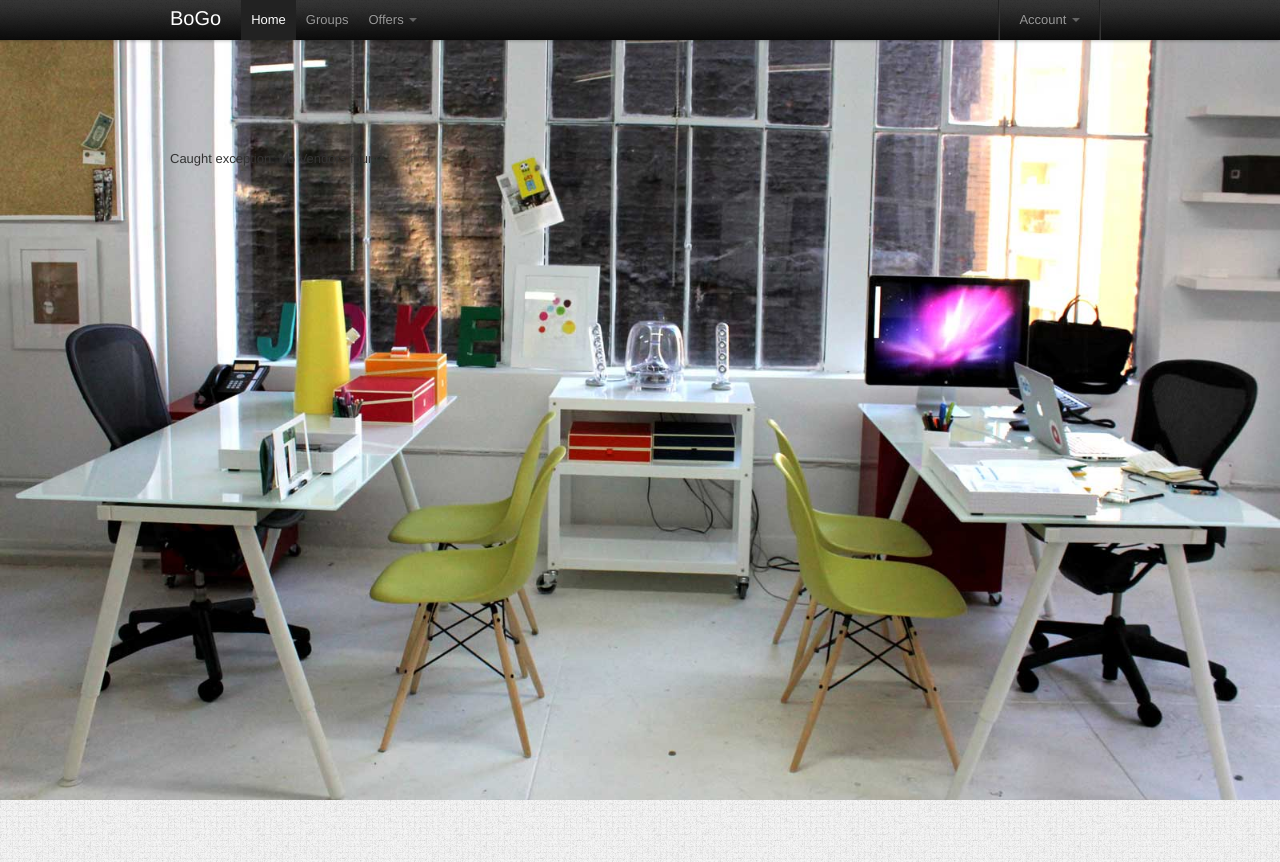
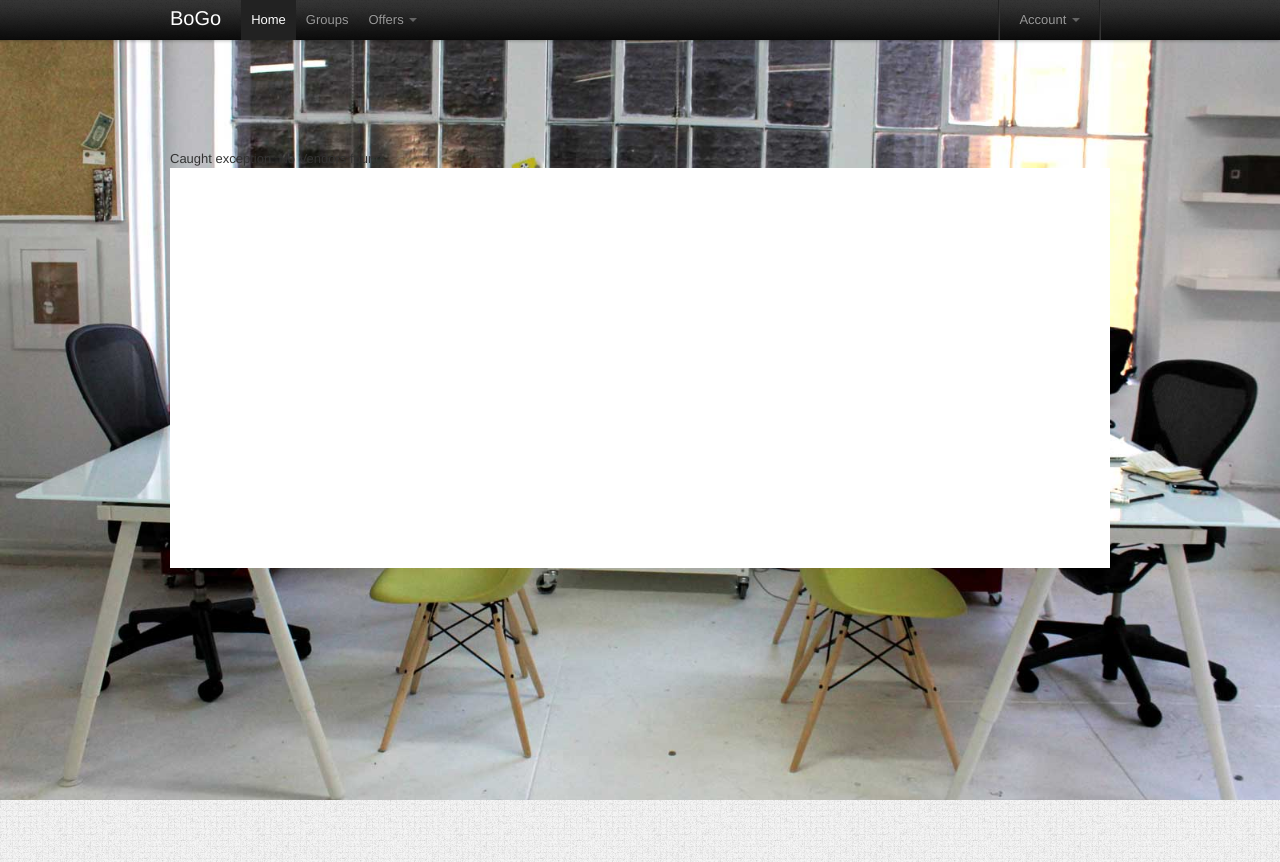
Before and after one commit to atomicflowtechorg/bogo, a CodeIgniter app: page /index.php/offers in a window 1280 px wide. Shown: the top 862 px of the page. Run offline with CodeIgniter, Linux system fonts and the light colour scheme; data that the repository does not hold is empty.

Commit message:
Fings and fings

```diff
--- a/application/views/consumer/currentDeals.php
+++ b/application/views/consumer/currentDeals.php
@@ -11,7 +11,7 @@ else{
  * and open the template in the editor.
  */
 ?>
-<ul>
+<div class="masonry">
     <?php
     foreach ($offers as $offer) {
             $url;
@@ -24,14 +24,14 @@ else{
                 $url = site_url('offers/cohort/'. $offer->cohortId);
             }
         ?>
-        <li class="item">
+        <div class="masonry-brick span2  ">
             <div class="vendor-item">
                 <h3><a href="<?php echo $url; ?>"><?php echo $offer->name; ?></a></h3>
                 <span><?php echo $offer->initPrice . ' ' . $offer->basePrice; ?></span>
                 <span><?php echo $offer->totalQty . ' ' . $offer->currentQty; ?></span>
             </div>
-        </li>
+        </div>
         <?php
     }
     ?>
-</ul>
+</div>
--- a/assets/css/styles.css
+++ b/assets/css/styles.css
@@ -96,3 +96,14 @@ color:#fff;
 form{
 
 }
+
+.masonry{
+	background:#fff;
+	height:400px;
+}
+
+.masonry-brick{
+	border-style: solid;
+	border-width: 1px;
+	border-color:red;
+}
```
